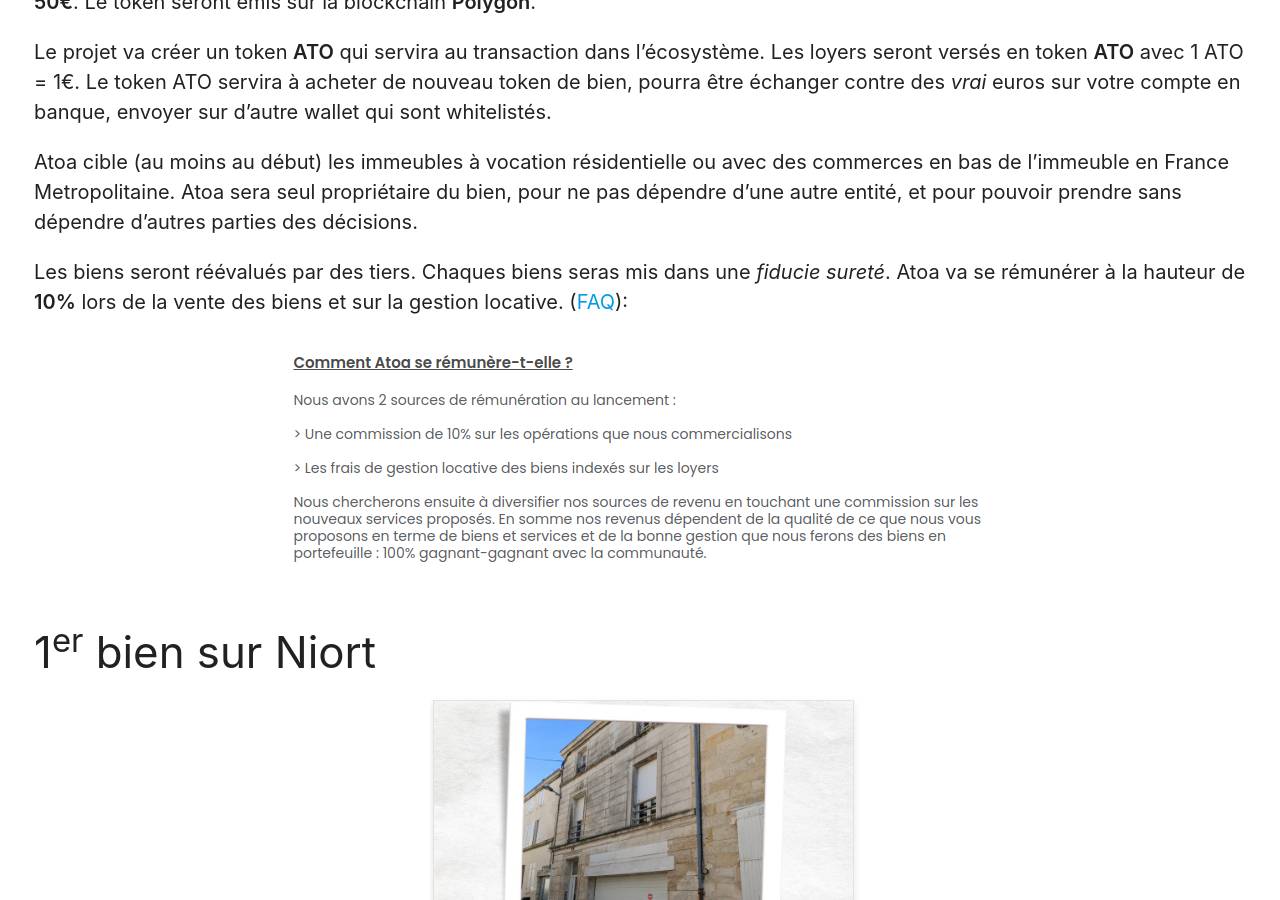
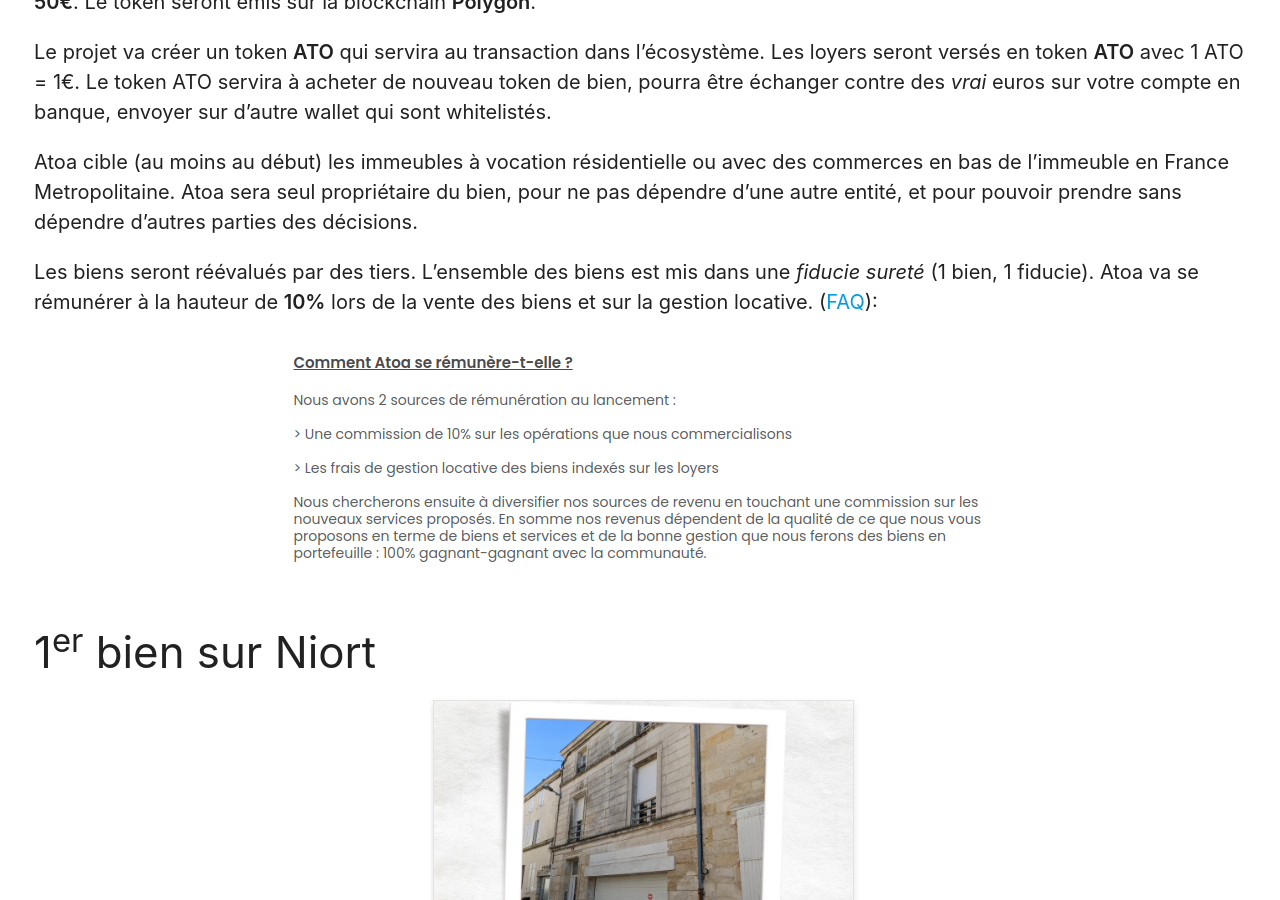
Before and after one commit to minus78/minus78.github.io, a Jekyll site: the page built from _posts/2022-11-10-Atoa.markdown, in a window 1280 px wide and 900 px high, scrolled down 359 px. Built offline with Jekyll 4.4.1, drawn with Linux system fonts in a browser that asks for light colours.

Commit message:
small correction

```diff
--- a/_posts/2022-11-10-Atoa.markdown
+++ b/_posts/2022-11-10-Atoa.markdown
@@ -18,7 +18,7 @@
 
 Atoa cible (au moins au début) les immeubles à vocation résidentielle ou avec des commerces en bas de l'immeuble en France Metropolitaine. Atoa sera seul propriétaire du bien, pour ne pas dépendre d'une autre entité, et pour pouvoir prendre sans dépendre d'autres parties des décisions.
 
-Les biens seront réévalués par des tiers. Chaques biens seras mis dans une *fiducie sureté*. Atoa va se rémunérer à la hauteur de **10%** lors de la vente des biens et sur la gestion locative. ([FAQ](https://www.atoa.io/faq)):
+Les biens seront réévalués par des tiers. L'ensemble des biens est mis dans une *fiducie sureté* (1 bien, 1 fiducie). Atoa va se rémunérer à la hauteur de **10%** lors de la vente des biens et sur la gestion locative. ([FAQ](https://www.atoa.io/faq)):
 
 <div class="row">
     <div class="col s12" style="text-align: center;">
```
